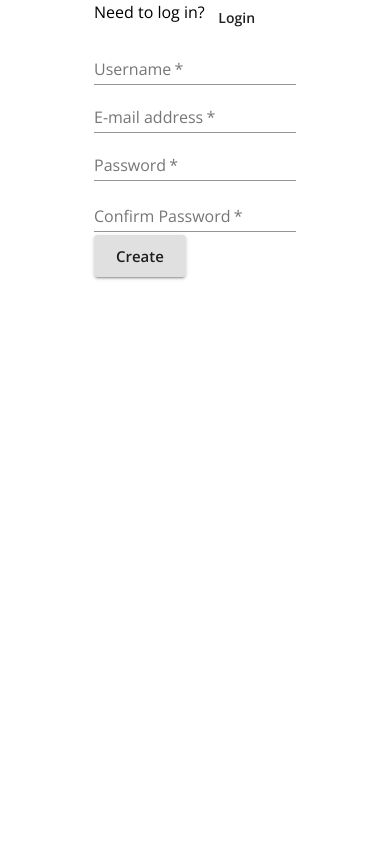
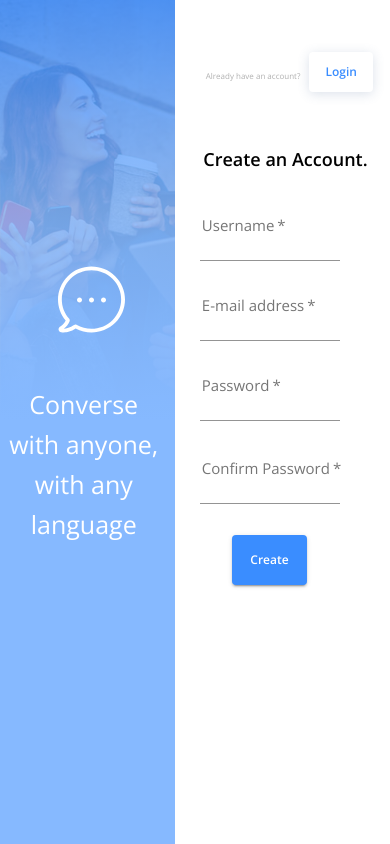
Before and after one commit to Jdivito97/Messanger, a React (Create React App) app in the folder client/: page / in a window 390 px wide. Built offline with nearby package versions, Linux system fonts and the light colour scheme; no server answers.

Commit message:
Redesign Login.js and Signup.js with responsive desgin

```diff
--- a/client/src/Login.js
+++ b/client/src/Login.js
@@ -1,5 +1,6 @@
-import React, { useEffect } from 'react';
-import { Link, useHistory } from 'react-router-dom';
+import React, { useEffect } from "react";
+import { Link, useHistory } from "react-router-dom";
+import { ReactComponent as BubbleSVG } from "./Svg/bubble.svg";
 import {
   Grid,
   Box,
@@ -7,8 +8,8 @@ import {
   Button,
   FormControl,
   TextField,
-} from '@material-ui/core';
-
+} from "@material-ui/core";
+import "./Signup_Login.css";
 const Login = ({ user, login }) => {
   const history = useHistory();
 
@@ -23,23 +24,32 @@ const Login = ({ user, login }) => {
   };
 
   useEffect(() => {
-    if (user && user.id) history.push('/home');
+    if (user && user.id) history.push("/home");
   }, [user, history]);
 
   return (
+    <>
+      <div className="banner">
+        <BubbleSVG className="svg" />
+        <h4>Converse with anyone, with any language</h4>
+      </div>
       <Grid container justifyContent="center">
         <Box>
-        <Grid container item>
-          <Typography>Need to register?</Typography>
-          <Link href="/register" to="/register">
-            <Button>Register</Button>
+          <Grid className="switchPage" container item>
+            <Typography className="tyopgraphy">
+              Don't have an account?
+            </Typography>
+            <Link className="link" href="/register" to="/register">
+              <Button className="topBtn">Create account</Button>
             </Link>
           </Grid>
-        <form onSubmit={handleLogin}>
+          <form className="inputs" onSubmit={handleLogin}>
+            <h1 className="inputHeader">Welcome Back!</h1>
             <Grid>
               <Grid>
                 <FormControl margin="normal" required>
                   <TextField
+                    className="input"
                     aria-label="username"
                     label="Username"
                     name="username"
@@ -49,14 +59,20 @@ const Login = ({ user, login }) => {
               </Grid>
               <FormControl margin="normal" required>
                 <TextField
-                label="password"
+                  className="input"
+                  label="Password"
                   aria-label="password"
                   type="password"
                   name="password"
                 />
               </FormControl>
               <Grid>
-              <Button type="submit" variant="contained" size="large">
+                <Button
+                  className="bottomBtn"
+                  type="submit"
+                  variant="contained"
+                  size="large"
+                >
                   Login
                 </Button>
               </Grid>
@@ -64,6 +80,7 @@ const Login = ({ user, login }) => {
           </form>
         </Box>
       </Grid>
+    </>
   );
 };
 
--- a/client/src/Signup.js
+++ b/client/src/Signup.js
@@ -1,5 +1,6 @@
-import React, { useState, useEffect } from 'react';
-import { Link, useHistory } from 'react-router-dom';
+import React, { useState, useEffect } from "react";
+import { ReactComponent as BubbleSVG } from "./Svg/bubble.svg";
+import { Link, useHistory } from "react-router-dom";
 import {
   Grid,
   Box,
@@ -8,8 +9,8 @@ import {
   FormControl,
   TextField,
   FormHelperText,
-} from '@material-ui/core';
-
+} from "@material-ui/core";
+import "./Signup_Login.css";
 const Signup = ({ user, register }) => {
   const history = useHistory();
 
@@ -25,30 +26,40 @@ const Signup = ({ user, register }) => {
     const confirmPassword = formElements.confirmPassword.value;
 
     if (password !== confirmPassword) {
-      setFormErrorMessage({ confirmPassword: 'Passwords must match' });
+      setFormErrorMessage({ confirmPassword: "Passwords must match" });
       return;
     }
     await register({ username, email, password });
   };
 
   useEffect(() => {
-    if (user && user.id) history.push('/home');
+    if (user && user.id) history.push("/home");
   }, [user, history]);
 
   return (
-    <Grid container justifyContent="center">
+    <>
+      <div className="banner">
+        <BubbleSVG className="svg" />
+        <h4>Converse with anyone, with any language</h4>
+      </div>
+      <Grid className="gridContainer" container justifyContent="center">
         <Box>
-        <Grid container item>
-          <Typography>Need to log in?</Typography>
-          <Link href="/login" to="/login">
-            <Button>Login</Button>
+          <Grid className="switchPage" container item>
+            <Typography className="tyopgraphy">
+              Already have an account?
+            </Typography>
+            <Link className="link" href="/login" to="/login">
+              <Button className="topBtn">Login</Button>
             </Link>
           </Grid>
-        <form onSubmit={handleRegister}>
+
+          <form className="inputs" onSubmit={handleRegister}>
+            <h1 className="inputHeader">Create an Account.</h1>{" "}
             <Grid>
               <Grid>
                 <FormControl>
                   <TextField
+                    className="input"
                     aria-label="username"
                     label="Username"
                     name="username"
@@ -60,6 +71,7 @@ const Signup = ({ user, register }) => {
               <Grid>
                 <FormControl>
                   <TextField
+                    className="input"
                     label="E-mail address"
                     aria-label="e-mail address"
                     type="email"
@@ -71,6 +83,7 @@ const Signup = ({ user, register }) => {
               <Grid>
                 <FormControl error={!!formErrorMessage.confirmPassword}>
                   <TextField
+                    className="input"
                     aria-label="password"
                     label="Password"
                     type="password"
@@ -86,6 +99,7 @@ const Signup = ({ user, register }) => {
               <Grid>
                 <FormControl error={!!formErrorMessage.confirmPassword}>
                   <TextField
+                    className="input"
                     label="Confirm Password"
                     aria-label="confirm password"
                     type="password"
@@ -98,13 +112,19 @@ const Signup = ({ user, register }) => {
                   </FormHelperText>
                 </FormControl>
               </Grid>
-            <Button type="submit" variant="contained" size="large">
+              <Button
+                className="bottomBtn"
+                type="submit"
+                variant="contained"
+                size="large"
+              >
                 Create
               </Button>
             </Grid>
           </form>
         </Box>
-    </Grid>
+      </Grid>{" "}
+    </>
   );
 };
 
--- /dev/null
+++ b/client/src/Signup_Login.css
@@ -0,0 +1,242 @@
+/* login/signup toggle */
+.switchPage {
+  position: fixed;
+  width: 336px !important;
+  height: 54px;
+  left: 70%;
+  bottom: 87.5vh;
+  margin: 5px;
+  padding: 0;
+}
+.tyopgraphy {
+  position: relative;
+  height: 19px;
+  right: 5%;
+  top: calc(50% - 19px / 2 + 1.38px);
+  font-size: 14px;
+  line-height: 19px;
+  text-align: center;
+
+  color: #b0b0b0;
+}
+.topBtn {
+  color: #3a8dff !important;
+  position: absolute;
+  width: 140px;
+  height: 54px;
+  background: #ffffff;
+  box-shadow: 0px 2px 12px rgba(74, 106, 149, 0.2);
+  border-radius: 5px;
+}
+.link {
+  text-decoration: none;
+}
+/* side banner */
+.banner {
+  position: absolute;
+  min-height: 100vh;
+  width: 425px;
+  background: linear-gradient(
+      180deg,
+      rgba(58, 140, 255, 0.85),
+      rgba(134, 185, 255, 0.8),
+      rgba(134, 185, 255, 5),
+      rgba(134, 185, 255, 5),
+      rgba(134, 185, 255, 5)
+    ),
+    url(./Img/bg-img.png);
+}
+.banner h4 {
+  position: absolute;
+  text-align: center;
+  height: 80px;
+  width: 269px;
+  left: 18.5%;
+  top: 41.5%;
+  font-weight: 400;
+  font-size: 26px;
+  line-height: 40px;
+  color: #ffffff;
+}
+
+.svg {
+  position: absolute;
+  top: 31.5%;
+  left: 50%;
+  margin-left: -7%;
+}
+/* sign-up/login section */
+.inputs {
+  position: absolute;
+  max-width: 380px;
+  max-height: 424px;
+  left: 50%;
+  top: 15%;
+}
+.inputHeader {
+  position: relative;
+  height: 40px;
+  left: 5%;
+  top: calc(50% - 150px / 2 - 192px);
+  font-style: normal;
+  font-weight: 600;
+  font-size: 24px;
+  line-height: 40px;
+  margin-bottom: 10px !important;
+  color: #000000;
+}
+
+.input {
+  position: relative;
+  height: 66px;
+  width: 380px;
+  left: 0%;
+  right: 0%;
+  top: 12.26%;
+  bottom: 72.17%;
+  margin: 5px !important;
+}
+.input label {
+  position: relative;
+  height: 19px;
+  left: 1.32%;
+  right: 80.79%;
+  bottom: 10px;
+}
+
+.bottomBtn {
+  color: #ffffff !important;
+  position: absolute;
+  height: 56px;
+  width: 160px;
+  left: 33.75%;
+  right: 33.12%;
+  top: calc(50% - 24px / 2 + 2px);
+  margin-top: 20px !important;
+
+  background: #3a8dff !important;
+  border-radius: 3px;
+}
+/* Responsiveness CSS */
+
+@media (max-width: 1000px) {
+  .banner {
+    width: 325px;
+  }
+
+  .banner h4 {
+    font-size: 20px;
+    left: 10%;
+  }
+  .switchPage {
+    left: 65%;
+  }
+}
+
+@media (max-width: 900px) {
+  .switchPage {
+    left: 50%;
+  }
+
+  .input {
+    max-width: 280px;
+  }
+  .inputHeader {
+    position: relative;
+    bottom: 0px;
+    font-size: 18px;
+  }
+  .bottomBtn {
+    left: 25.5%;
+  }
+}
+@media (max-width: 700px) {
+  .switchPage {
+    left: 55%;
+    width: 266px !important;
+  }
+  .topBtn {
+    width: 70px !important;
+    height: 50px;
+
+    font-size: 12px !important;
+  }
+  .tyopgraphy {
+    font-size: 16px !important;
+  }
+
+  .input {
+    height: 70px;
+    max-width: 200px;
+  }
+  .inputHeader {
+    position: relative;
+    bottom: 0px;
+    font-size: 18px;
+  }
+  .input label {
+    font-size: 15px;
+  }
+  .bottomBtn {
+    width: 100px !important;
+    height: 50px;
+    font-size: 12px !important;
+    left: 25.5%;
+  }
+}
+@media (max-width: 650px) {
+  .banner {
+    width: 250px;
+  }
+  .banner h4 {
+    font-size: 15px;
+    left: -3%;
+  }
+  .svg {
+    left: 45%;
+  }
+}
+
+@media (max-width: 600px) {
+  .input {
+    max-width: 140px;
+  }
+  .bottomBtn {
+    width: 75px !important;
+    height: 50px;
+    font-size: 12px !important;
+    left: 22.5%;
+  }
+
+  .switchPage {
+    left: 55%;
+    width: 175px !important;
+  }
+  .topBtn {
+    width: 20px !important;
+    height: 40px;
+
+    font-size: 12px !important;
+  }
+  .tyopgraphy {
+    font-size: 8px !important;
+  }
+}
+@media (max-width: 500px) {
+  .banner {
+    display: inline-block;
+    word-wrap: normal;
+    width: 175px;
+  }
+  .bannerText {
+    width: 130px;
+  }
+  .banner h4 {
+    width: 150px;
+    font-size: 25px;
+    left: 5%;
+  }
+  .svg {
+    left: 40%;
+  }
+}
--- a/client/src/index.css
+++ b/client/src/index.css
@@ -1,11 +1,11 @@
 body {
   margin: 0;
-  font-family: -apple-system, BlinkMacSystemFont, "Segoe UI", "Roboto", "Oxygen", "Ubuntu",
-    "Cantarell", "Fira Sans", "Droid Sans", "Helvetica Neue", sans-serif;
+  font-family: "Open Sans";
   -webkit-font-smoothing: antialiased;
   -moz-osx-font-smoothing: grayscale;
 }
 
 code {
-  font-family: source-code-pro, Menlo, Monaco, Consolas, "Courier New", monospace;
+  font-family: source-code-pro, Menlo, Monaco, Consolas, "Courier New",
+    monospace;
 }
```
Also changed, not shown: client/src/Img/bg-img.png (added), client/src/Svg/bubble.svg (added). Lines whose indentation alone changed are shown as unchanged.
